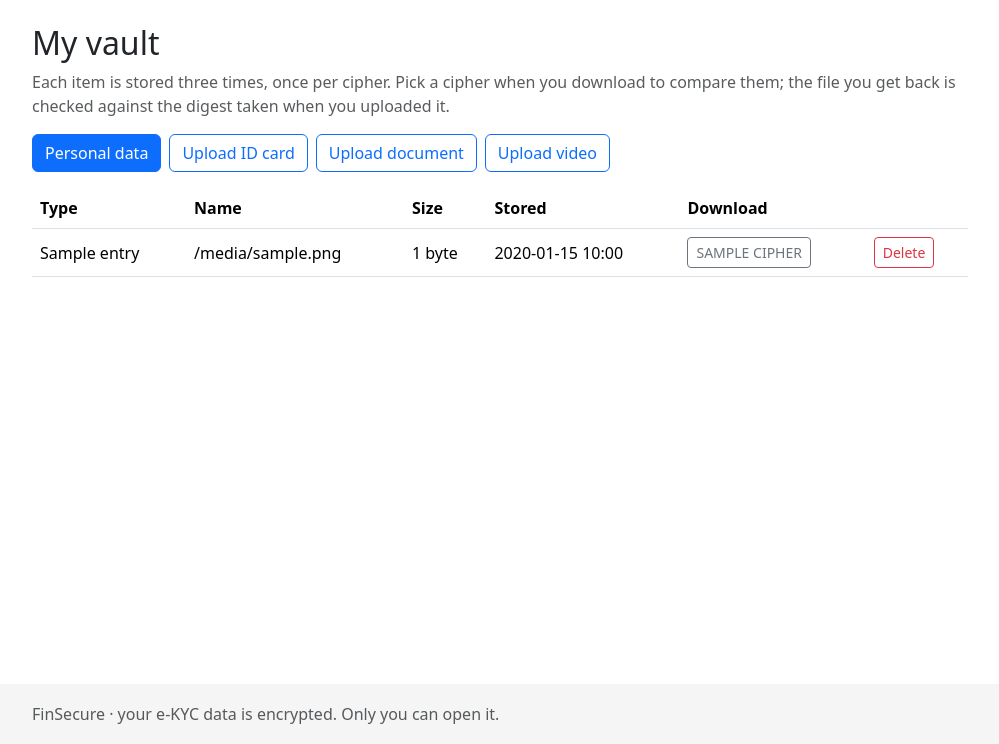
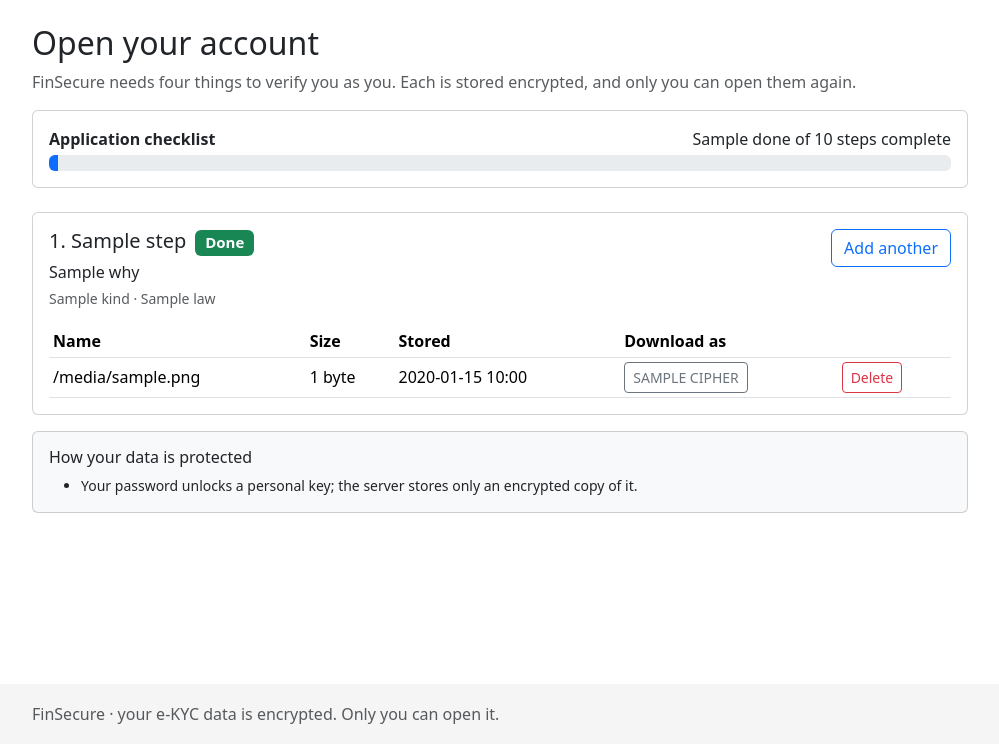
Before and after one commit to erlanggardr/assignment-1-information-security-i, a Django app: template templates/vault/dashboard.html in a window 1280 px wide. Shown: the part 56-800 px from the top of the page, without its empty margins (140-1139 px from the left). Run offline with Django 5.2, Linux system fonts and the light colour scheme; the template is opened without the code that fills it: most values are stand-ins (such as "Sample title", 1, 10 or a date in 2020).

Commit message:
feat: implement onboarding steps for new customers with detailed explanations

```diff
--- /dev/null
+++ b/templates/vault/_step_note.html
@@ -0,0 +1,5 @@
+<div class="alert alert-light border small">
+  <strong>Why we ask:</strong> {{ step.why }}<br>
+  <strong>How it is classified:</strong> {{ step.kind }} <span class="text-muted">({{ step.law }})</span><br>
+  <strong>How it is protected:</strong> encrypted with AES, DES and RC4 before it is stored; only you can open it again.
+</div>
--- a/templates/vault/dashboard.html
+++ b/templates/vault/dashboard.html
@@ -1,29 +1,51 @@
 {% extends "_base.html" %}
-{% block title %}My vault{% endblock title %}
+{% block title %}Open your account{% endblock title %}
 {% block content %}
-<h2 class="mt-4">My vault</h2>
-<p class="text-muted">Each item is stored three times, once per cipher. Pick a cipher when you download to compare them;
-  the file you get back is checked against the digest taken when you uploaded it.</p>
-<div class="mb-3 d-flex flex-wrap gap-2">
-  <a class="btn btn-primary" href="{% url 'vault_profile' %}">Personal data</a>
-  <a class="btn btn-outline-primary" href="{% url 'vault_upload' 'id-card' %}">Upload ID card</a>
-  <a class="btn btn-outline-primary" href="{% url 'vault_upload' 'office' %}">Upload document</a>
-  <a class="btn btn-outline-primary" href="{% url 'vault_upload' 'video' %}">Upload video</a>
+<h2 class="mt-4">Open your account</h2>
+<p class="text-muted">FinSecure needs four things to verify you as you. Each is stored encrypted, and only you can open them again.</p>
+
+<div class="card card-body mb-4">
+  <div class="d-flex justify-content-between mb-1">
+    <strong>Application checklist</strong><span>{{ done }} of {{ total }} steps complete</span>
   </div>
-{% if entries %}
-<table class="table align-middle">
-  <thead><tr><th>Type</th><th>Name</th><th>Size</th><th>Stored</th><th>Download</th><th></th></tr></thead>
+  <div class="progress" role="progressbar" aria-valuenow="{{ percent }}" aria-valuemin="0" aria-valuemax="100">
+    <div class="progress-bar {% if complete %}bg-success{% endif %}" style="width: {{ percent }}%"></div>
+  </div>
+  {% if complete %}
+  <p class="text-success mb-0 mt-2">All documents are in. They stay in your vault until you delete them.</p>
+  {% endif %}
+</div>
+
+{% for step in steps %}
+<div class="card mb-3">
+  <div class="card-body">
+    <div class="d-flex justify-content-between align-items-start flex-wrap gap-2">
+      <div>
+        <h5 class="mb-1">
+          {{ step.number }}. {{ step.title }}
+          {% if step.done %}<span class="badge text-bg-success ms-1">Done</span>{% else %}<span class="badge text-bg-secondary ms-1">To do</span>{% endif %}
+        </h5>
+        <p class="mb-1">{{ step.why }}</p>
+        <p class="small text-muted mb-0">{{ step.kind }} &middot; {{ step.law }}</p>
+      </div>
+      <div>
+        {% if step.url %}
+        <a class="btn {% if step.done %}btn-outline-primary{% else %}btn-primary{% endif %}" href="{% url step.url %}">{% if step.done %}Edit{% else %}{{ step.action }}{% endif %}</a>
+        {% else %}
+        <a class="btn {% if step.done %}btn-outline-primary{% else %}btn-primary{% endif %}" href="{% url 'vault_upload' step.slug %}">{% if step.done %}Add another{% else %}{{ step.action }}{% endif %}</a>
+        {% endif %}
+      </div>
+    </div>
+    {% if step.items %}
+    <table class="table table-sm align-middle mt-3 mb-0">
+      <thead><tr><th>Name</th><th>Size</th><th>Stored</th><th>Download as</th><th></th></tr></thead>
       <tbody>
-  {% for e in entries %}
+      {% for e in step.items %}
         <tr>
-      <td>{{ e.label }}</td>
           <td>{{ e.filename }}</td>
           <td>{{ e.size|filesizeformat }}</td>
           <td>{{ e.created_at|date:"Y-m-d H:i" }}</td>
           <td>
-        {% if e.category == "PROFILE" %}
-        <a class="btn btn-sm btn-outline-secondary" href="{% url 'vault_profile' %}">View</a>
-        {% endif %}
             {% for c in ciphers %}
             <a class="btn btn-sm btn-outline-secondary" href="{% url 'vault_download' e.id %}?cipher={{ c }}">{{ c|upper }}</a>
             {% endfor %}
@@ -38,7 +60,15 @@
       {% endfor %}
       </tbody>
     </table>
-{% else %}
-<div class="alert alert-info">Nothing stored yet. Start with your personal data, then add your ID card.</div>
     {% endif %}
+  </div>
+</div>
+{% endfor %}
+
+<div class="card card-body bg-light mb-4">
+  <h6>How your data is protected</h6>
+  <ul class="small mb-0">
+    <li>Your password unlocks a personal key; the server stores only an encrypted copy of it.</li>
+  </ul>
+</div>
 {% endblock content %}
--- a/templates/vault/profile.html
+++ b/templates/vault/profile.html
@@ -1,8 +1,9 @@
 {% extends "_base.html" %}
 {% load crispy_forms_tags %}
-{% block title %}Personal data{% endblock title %}
+{% block title %}Personal details{% endblock title %}
 {% block content %}
-<h2 class="mt-4">Personal data</h2>
+<h2 class="mt-4">Step 1 · Personal details</h2>
+{% include "vault/_step_note.html" %}
 <p class="text-muted">Saved as one encrypted record. Saving again replaces the previous version.
   {% if has_profile %}Your stored values are shown below, decrypted for you only.{% endif %}</p>
 <form method="post" class="card card-body mb-4">
--- a/templates/vault/upload.html
+++ b/templates/vault/upload.html
@@ -3,6 +3,7 @@
 {% block title %}{{ title }}{% endblock title %}
 {% block content %}
 <h2 class="mt-4">{{ title }}</h2>
+{% include "vault/_step_note.html" %}
 <form method="post" enctype="multipart/form-data" class="card card-body mb-4">
   {% csrf_token %}
   {{ form|crispy }}
```
Also changed, not shown: vault/tests/test_pages.py (+47 -0 lines), vault/views.py (+64 -5 lines). Lines whose indentation alone changed are shown as unchanged.
